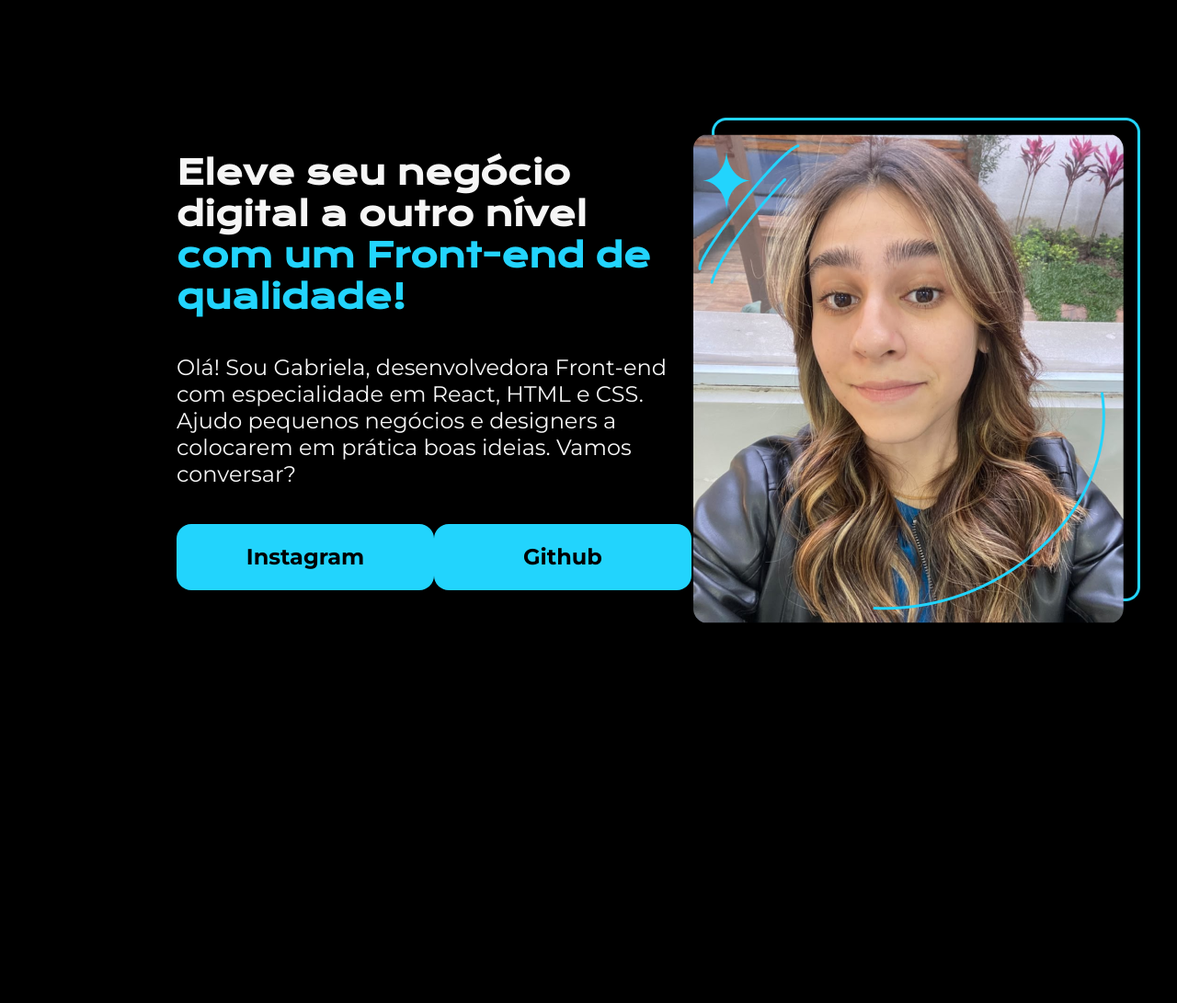
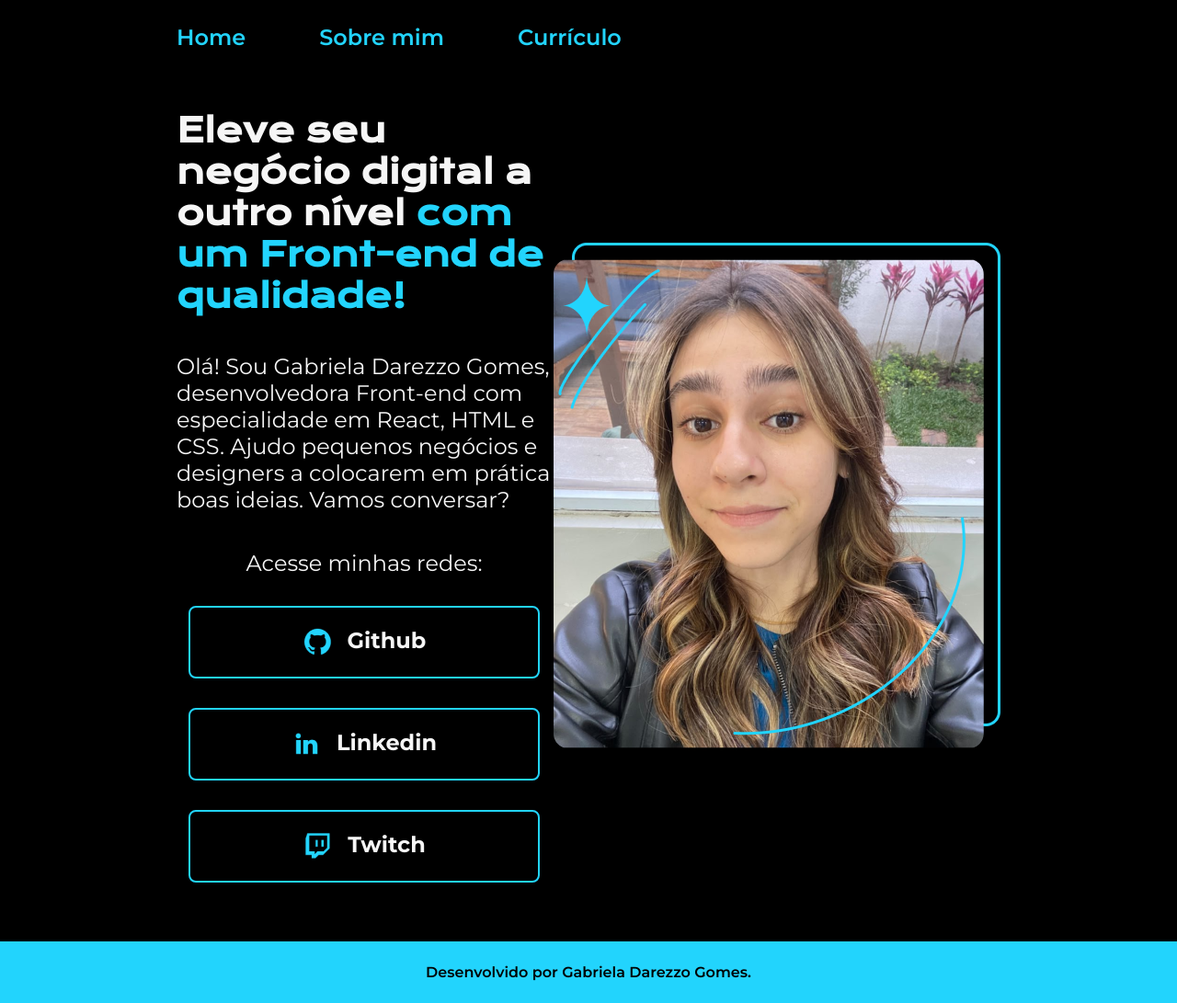
Before and after one commit to gabi-estrelhinha/portifolio-front-alura, a plain HTML site: page index.html in a window 1280 px wide. Shown: the whole page at 92% size. Before the commit the page ends 928 px from the top, so only its background shows below. Drawn offline with nearby package versions, Linux system fonts and the light colour scheme.

Commit message:
upgrade site cv

```diff
--- /dev/null
+++ b/estilos/style.css
@@ -0,0 +1,122 @@
+@import url('https://fonts.googleapis.com/css2?family=Krona+One&display=swap');
+@import url('https://fonts.googleapis.com/css2?family=Krona+One&family=Montserrat:ital,wght@0,100..900;1,100..900&display=swap');
+
+:root{
+
+    --cor-primaria:#000; /* background-color: #preto; */
+    --cor-secundaria:#f6f6f6; /* background-color: #branco; */
+    --cor-terciaria:#22D4FD; /* background-color: #ciano; */
+    --cor-hover:#272727;/* background-color: #hoover; */
+
+    --fonte-primaria: 'Krona One', sans-serif;
+    --fonte-secundaria: 'Montserrat', sans-serif;
+}
+
+*{
+    margin: 0;
+    padding: 0;
+}
+
+body{
+    box-sizing: border-box; /* faz com que elementos nn saiam do body */
+    background-color: var(--cor-primaria);
+    color: var(--cor-secundaria);
+}
+
+.cabecalho{
+    padding: 2% 0% 0% 15%;
+}
+
+.cabecalho__menu{
+    display: flex;
+    gap: 80px;
+}
+
+.cabecalho__menu__link{
+    font-family:var(--fonte-secundaria);
+    font-weight: 600;
+    color: var(--cor-terciaria);
+    font-size: 24px;
+    text-decoration: none;
+}
+
+.titulo-destaque{
+    color: var(--cor-terciaria);
+}
+
+.container{
+    padding: 5% 15%; /*espaço entre os elementos dentro da div */
+    display: flex;
+    align-items: center;
+    justify-content:space-between;
+}
+
+.container__textos{
+    gap: 40px;
+    display: flex;
+    flex-direction: column;
+    width: 615px;
+}
+
+.container__textos__titulo{
+    font-family: var(--fonte-primaria);
+    font-size: 36px;
+}
+
+.container__textos__paragrafo{
+    font-family: var(--fonte-secundaria);
+    font-size: 24px;
+}
+
+.hover-gabi:hover{
+    color: var(--cor-terciaria);
+}
+
+.container__links{
+    display: flex;
+    flex-direction: column;
+    justify-content: space-between;
+    align-items: center;
+    gap: 32px;
+}
+
+.container__links__subtitulo{
+    font-family: var(--fonte-secundaria);
+    font-weight: 400;
+    font-size: 24px;
+}
+
+.container__links__link{
+    display: flex; /* eu quero que os meus elementos tenham disposicao diferente */
+    justify-content: center;  /* por padrao ta row, ent essse cod tras para o centro */
+    gap: 16px; /* espaco entre os elementos */
+    border: 2px solid var(--cor-terciaria);
+    text-decoration: none;
+    color: var(--cor-secundaria);
+    width: 378px;
+    text-align: center;
+    border-radius: 8px;
+    font-size: 24px;
+    padding:  21.5px 0px;
+    font-family: var(--fonte-secundaria);
+    font-weight: bold;
+}
+
+.container__links__link:hover{
+    background-color: var(--cor-hover);
+    transition: 0.3s;
+}
+
+.rodape{
+   color: var(--cor-primaria);
+   background-color: var(--cor-terciaria);
+   padding: 24px;
+   text-align: center;
+   font-family: var(--fonte-secundaria);
+   font-weight: 600;
+}
+
+.container__conteudo__texto a{
+    text-decoration: none;
+    color: var(--cor-terciaria)
+}
--- a/index.html
+++ b/index.html
@@ -3,11 +3,16 @@
 <head>
     <meta charset="UTF-8">
     <meta name="viewport" content="width=device-width, initial-scale=1.0">
-    <link rel="stylesheet" href="style.css">
+    <link rel="stylesheet" href="./estilos/style.css">
     <title>Portfólio</title>
 </head>
 <body>
-    <header>
+    <header class="cabecalho">
+        <nav class="cabecalho__menu">
+            <a class="cabecalho__menu__link" href="index.html">Home</a>
+            <a class="cabecalho__menu__link" href="about.html">Sobre mim</a>
+            <a class="cabecalho__menu__link" href="cv.html">Currículo</a>
+        </nav>
     </header>
 
     <main class="container">
@@ -18,13 +23,27 @@
                 <strong class="titulo-destaque">com um Front-end de qualidade!</strong>
             </h1>
 
-            <p class="container__textos__paragrafo">Olá! Sou Gabriela, desenvolvedora Front-end com especialidade em React, HTML e CSS.
+            <p class="container__textos__paragrafo">Olá! Sou <span class="hover-gabi">Gabriela Darezzo Gomes</span>, desenvolvedora Front-end com especialidade em React, HTML e CSS.
                 Ajudo pequenos negócios e designers a colocarem em prática boas ideias. Vamos conversar?</p>
 
             <div class="container__links">
 
-                <a class="container__links__link" href="https://www.instagram.com/gabriela.darezzo" target="_blank"> Instagram</a>
-                <a class="container__links__link" href="https://github.com/gabi-estrelhinha" target="_blank"> Github</a>
+                <h2 class="container__links__subtitulo">Acesse minhas redes:</h2>
+
+                <a class="container__links__link" href="https://github.com/gabi-estrelhinha" target="_blank">
+                    <img src="/icons/github.png" alt="Logo do Github">
+                    Github
+                </a>
+
+                <a class="container__links__link" href="https://www.linkedin.com/in/gabriela-darezzo" target="_blank">
+                    <img src="/icons/linkedin.png" alt="Logo do Linkedin">
+                    Linkedin
+                </a>
+
+                <a class="container__links__link" href="https://twitch.com/bibidarezzo" target="_blank">
+                    <img src="/icons/twitch.png" alt="Logo do Twitch">
+                    Twitch
+                </a>
 
             </div>
         </section>
@@ -33,8 +52,8 @@
 
     </main>
 
-    <footer>
-
+    <footer class="rodape">
+        <p>Desenvolvido por Gabriela Darezzo Gomes.</p>
     </footer>
 </body>
 </html>
--- a/style.css
+++ /dev/null
@@ -1,60 +0,0 @@
-@import url('https://fonts.googleapis.com/css2?family=Krona+One&display=swap');
-@import url('https://fonts.googleapis.com/css2?family=Krona+One&family=Montserrat:ital,wght@0,100..900;1,100..900&display=swap');
-
-*{
-    margin: 0;
-    padding: 0;
-}
-
-body{
-    height: 100vh; /* ocupar 100% da tela, vh=viewport height = altura da tela */
-    box-sizing: border-box; /* faz com que elementos nn saiam do body */
-    background-color: #000;
-    color: #F6F6F6;
-}
-
-.titulo-destaque{
-    color: #22D4FD;
-}
-
-.container{
-    margin: 10% 15%;
-    display: flex;
-    align-items: center;
-    justify-content:space-between;
-}
-
-.container__textos{
-    gap: 40px;
-    display: flex;
-    flex-direction: column;
-    width: 615px;
-}
-
-.container__textos__titulo{
-    font-family: 'Krona One', sans-serif;
-    font-size: 36px;
-}
-
-.container__textos__paragrafo{
-    font-family: "Montserrat", sans-serif;
-    font-size: 24px;
-}
-
-.container__links{
-    display: flex;
-    justify-content: space-between;
-}
-
-.container__links__link{
-    text-decoration: none;
-    background-color: #22D4FD;
-    color: #000;
-    width: 280px;
-    text-align: center;
-    border-radius: 16px;
-    font-size: 24px;
-    padding:  21.5px 0px;
-    font-family: "Montserrat", sans-serif;
-    font-weight: bold;
-}
```
Also changed, not shown: about.html (added, +76 -0 lines), cv.html (added, +67 -0 lines), icons/Imagem.png (added), icons/github.png (added), icons/instagram.png (added), icons/linkedin.png (added), icons/twitch.png (added), icons/twitter-novo.png (added), icons/twitter.png (added).
